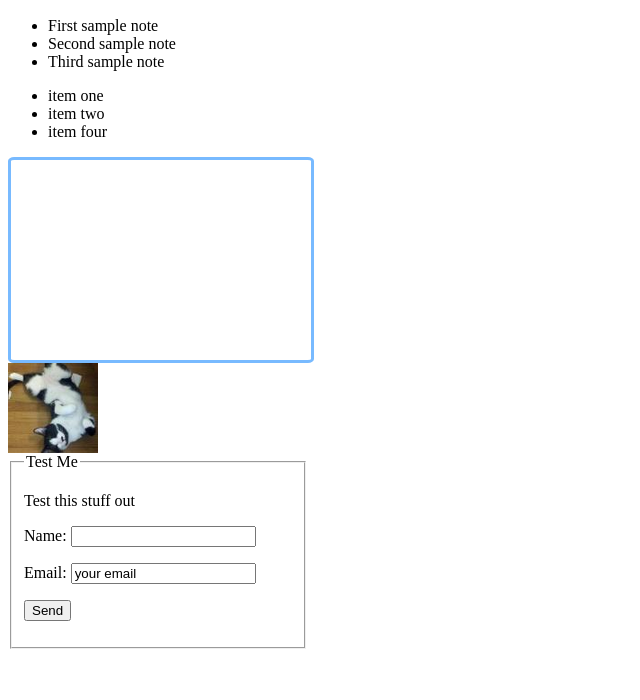
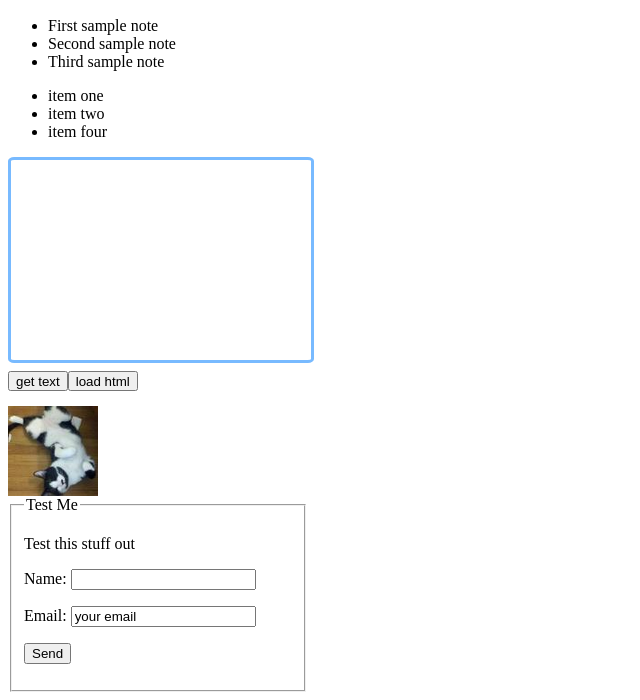
Before and after one commit to richmelchr/jquery, a plain HTML site: page index.html in a window 1280 px wide. Shown: the part 110-810 px from the top of the page, without its empty margins (0-640 px from the left). Drawn offline with Linux system fonts and the light colour scheme.

Commit message:
AJAX demo function, get files from server and loads data to DOM

```diff
--- a/css.css
+++ b/css.css
@@ -23,3 +23,14 @@ form#myForm {
     border: #78baff solid;
     border-radius: 2%;
 }
+#getContent {
+    width: auto;
+    height: 20px;
+}
+#loadHTML {
+    width: auto;
+    height: 20px;
+}
+#buttonWrap {
+    margin: 8px 0 15px 0;
+}
--- a/index.html
+++ b/index.html
@@ -27,6 +27,8 @@
 <div id="empty"></div>
 <div id="empty2"></div>
 
+<div id="buttonWrap"></div>
+
 <div id="cat">
     <img src="images/cat.png" width="90" height="90" id="myCat">
 </div>
--- a/jqueryNotes.js
+++ b/jqueryNotes.js
@@ -43,10 +43,33 @@ function animateDemo() {
            .animate({top: "+=100", borderWidth: 10}, "slow"); //value of 'slow' = 600ms
     });
 }
+//--AJAX Demo-------------------------------------------------------------
+function ajaxDemo() {
+    //create two buttons inside #buttonWrap
+    //note: CSS all ready created and waiting
+    var buttonWrap = $("#buttonWrap");
+    buttonWrap.append('<button id="getContent">get text</button>');
+    buttonWrap.append('<button id="loadHTML">load html</button>');
+
+    $("#getContent").click(getContent); //set event listeners onto newly created buttons
+    $("#loadHTML").click(loadHTML);     //for the click event.
+
+    function getContent() {
+        //grab .txt file from server and run setContent() if successful
+        $.ajax("sampletextcontent.txt",
+            {success: setContent, type: "GET", dataType: "text"});
+    }
+    function setContent(data, status, jqxhr) {
+        $("#empty").text(data);
+    }
+    function loadHTML() {
+        $("#empty").load("samplehtml.html");
+    }
+}
 
 //--------------------------
 $("document").ready(function () {
-   animateDemo();
+   ajaxDemo();
 });
 //--Lynda Files-------------------------------------------------
 /*
```
